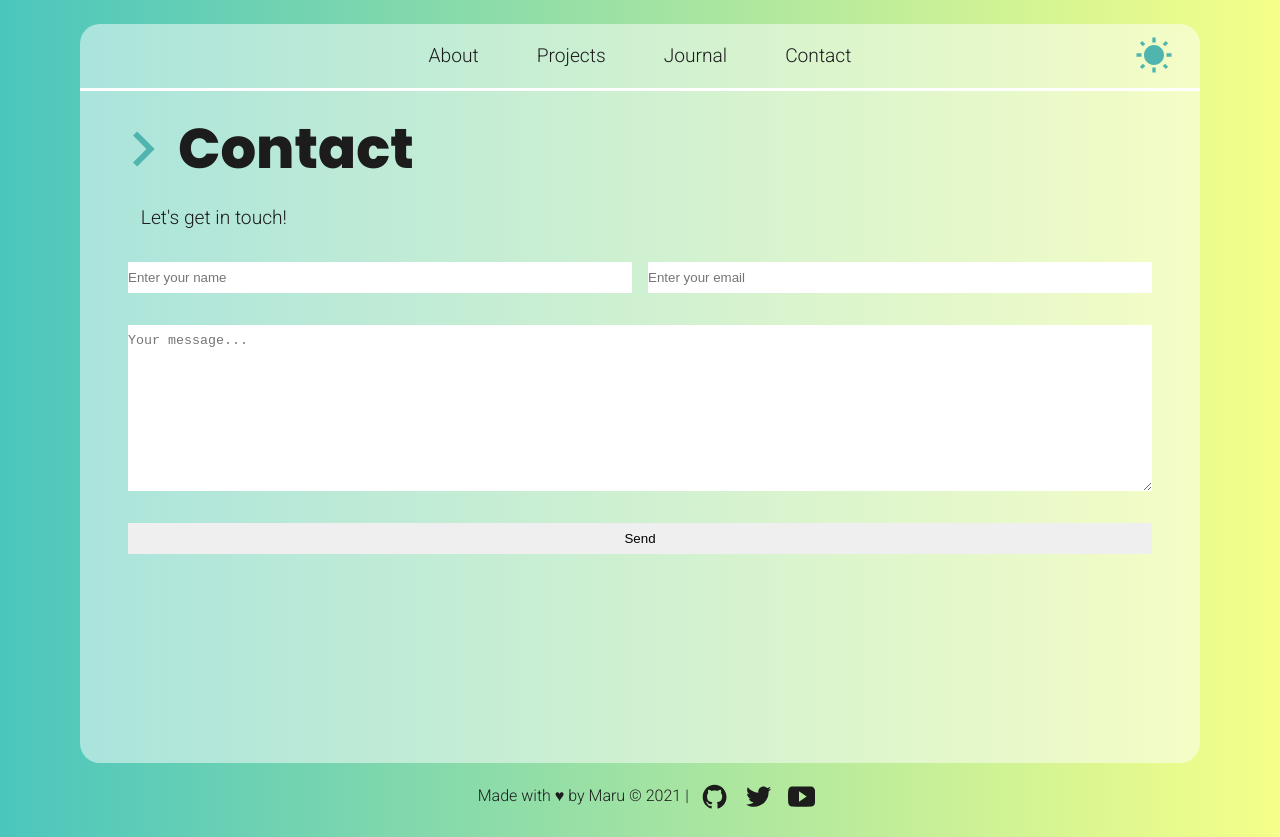
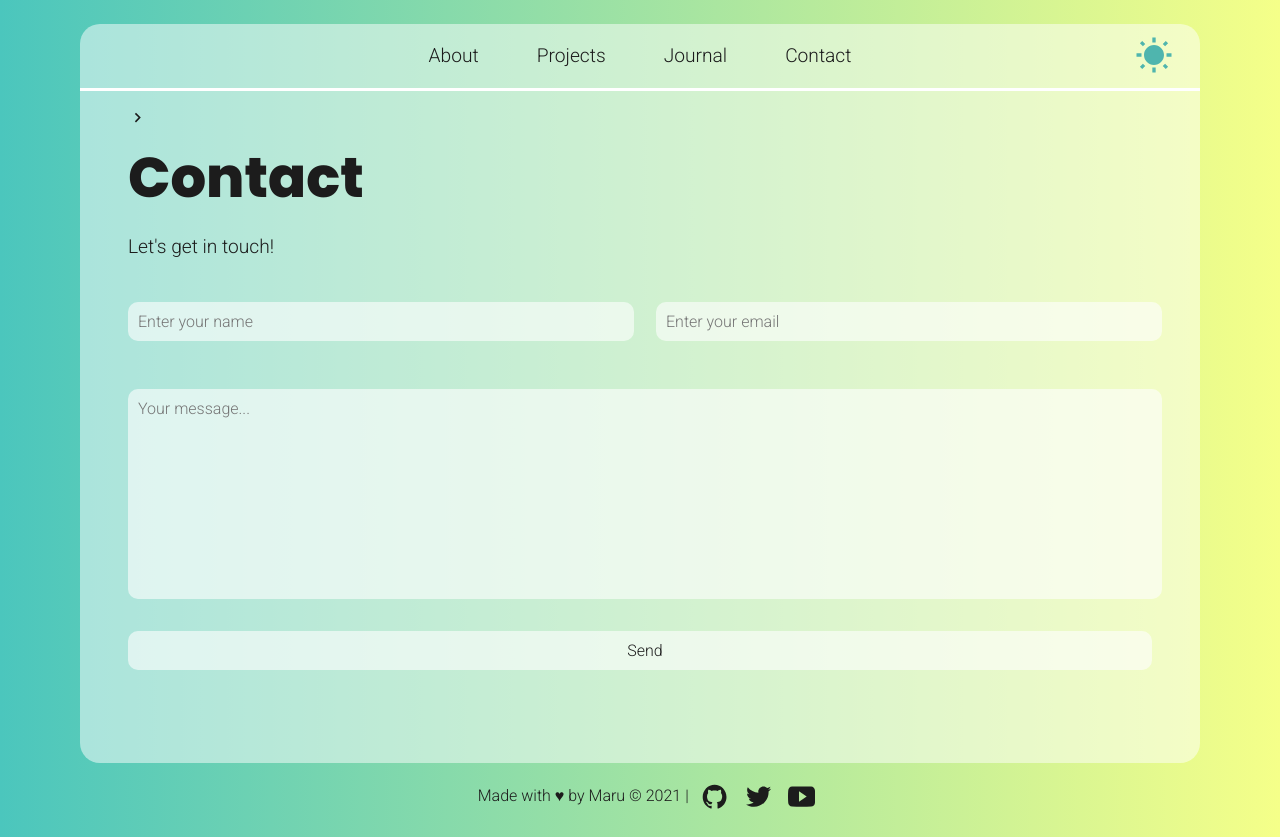
Before and after one commit to marugy99/marucodes, a Next.js app: page /contact in a window 1280 px wide. Built offline with nearby package versions, Linux system fonts and the light colour scheme.

Commit message:
Styles for contact page and layout updates

```diff
--- a/styles/_contact.scss
+++ b/styles/_contact.scss
@@ -1,38 +1,78 @@
 #contact {
-  header {
-    div {
-      // Align page title with arrow svg
-      display: flex;
-      align-items: center;
-    }
+  p {
+    margin-left: 0px;
+    margin-right: 0px;
+  }
+
+  .text-icon {
+    display: flex;
+    align-items: center;
 
     svg {
+      width: 25px;
+      height: auto;
+      margin-right: 5px;
+      margin-bottom: 2px;
       fill: var(--accentPrimary);
-      width: 70px;
-      height: 70px;
-      display: block;
-      margin-left: -20px;
     }
   }
 
   form {
     display: flex;
     flex-direction: column;
+    margin-top: 1.5rem;
+  }
+
+  label {
+    font-size: 1.1rem;
+    text-transform: uppercase;
+    font-weight: bolder;
+    letter-spacing: 0.5px;
   }
 
   input,
   textarea {
     margin: 1rem 0;
-    padding: 8px 0px;
+    padding: 10px 0px 10px 10px;
     display: block;
     border: none;
     width: 100%;
+    background-color: rgba(255, 255, 255, 0.6);
+    border-radius: 10px;
+    resize: none;
+    font-size: 1rem;
+    font-family: inherit;
+    color: inherit;
+    font-weight: 300;
+  }
+
+  button {
+    width: 50%;
+    display: block;
+    margin: 1rem auto;
+    background-color: var(--accentPrimary);
+    padding: 10px;
+    border-radius: 10px;
+    border: none;
+    font-family: inherit;
+    font-size: 1rem;
+    color: white;
+    text-transform: uppercase;
+    font-weight: bolder;
+    letter-spacing: 0.5px;
+    transition: opacity 300ms ease-in-out;
+    cursor: pointer;
+
+    &:hover {
+      opacity: 0.8;
+    }
   }
 
   .contact-info {
     display: grid;
     grid-template-columns: 1fr 1fr;
-    gap: 1rem;
+    gap: 2rem;
+    margin-bottom: 1rem;
   }
 }
 
@@ -42,4 +82,16 @@
       grid-template-columns: 40vw 40vw;
     }
   }
+
+  #contact.content {
+    padding: 1rem 2rem;
+  }
 }
+
+@media (max-width: 700px) {
+  #contact {
+    .contact-info {
+      grid-template-columns: 75vw;
+    }
+  }
+}
--- a/styles/_globals.scss
+++ b/styles/_globals.scss
@@ -3,6 +3,12 @@
 
 *::selection {
   background-color: var(--gradientPrimary);
+}
+
+*:focus {
+  outline: none;
+  box-shadow: var(--focus) 0px 0px 0px 3px;
+  border-radius: 10px;
 }
 
 html {
--- a/styles/_journal.scss
+++ b/styles/_journal.scss
@@ -17,6 +17,11 @@
 
   h2 {
     font-size: 2rem;
+  }
+
+  a:focus {
+    box-shadow: initial;
+    border: 4px solid red;
   }
 }
 .journal-tile {
--- a/styles/_layout.scss
+++ b/styles/_layout.scss
@@ -84,6 +84,20 @@
 @media (max-width: 700px) {
   .content {
     padding: 1rem 2rem 1rem 2rem;
+  }
+}
+
+.page-title {
+  // Align page title with arrow svg
+  display: flex;
+  align-items: center;
+
+  svg {
+    fill: var(--accentPrimary);
+    width: 70px;
+    height: 70px;
+    display: block;
+    margin-left: -20px;
   }
 }
 
--- a/styles/_variables.scss
+++ b/styles/_variables.scss
@@ -9,6 +9,7 @@
   --menuBg: white;
   --footerTxt: #1c1c1c;
   --link-hover: #31968f;
+  --focus: rgba(56, 152, 169, 0.5);
 }
 
 .dark-mode {
@@ -22,4 +23,5 @@
   --menuBg: #222222;
   --footerTxt: white;
   --link-hover: #1b5451;
+  --focus: rgba(51, 119, 131, 0.5);
 }
```
